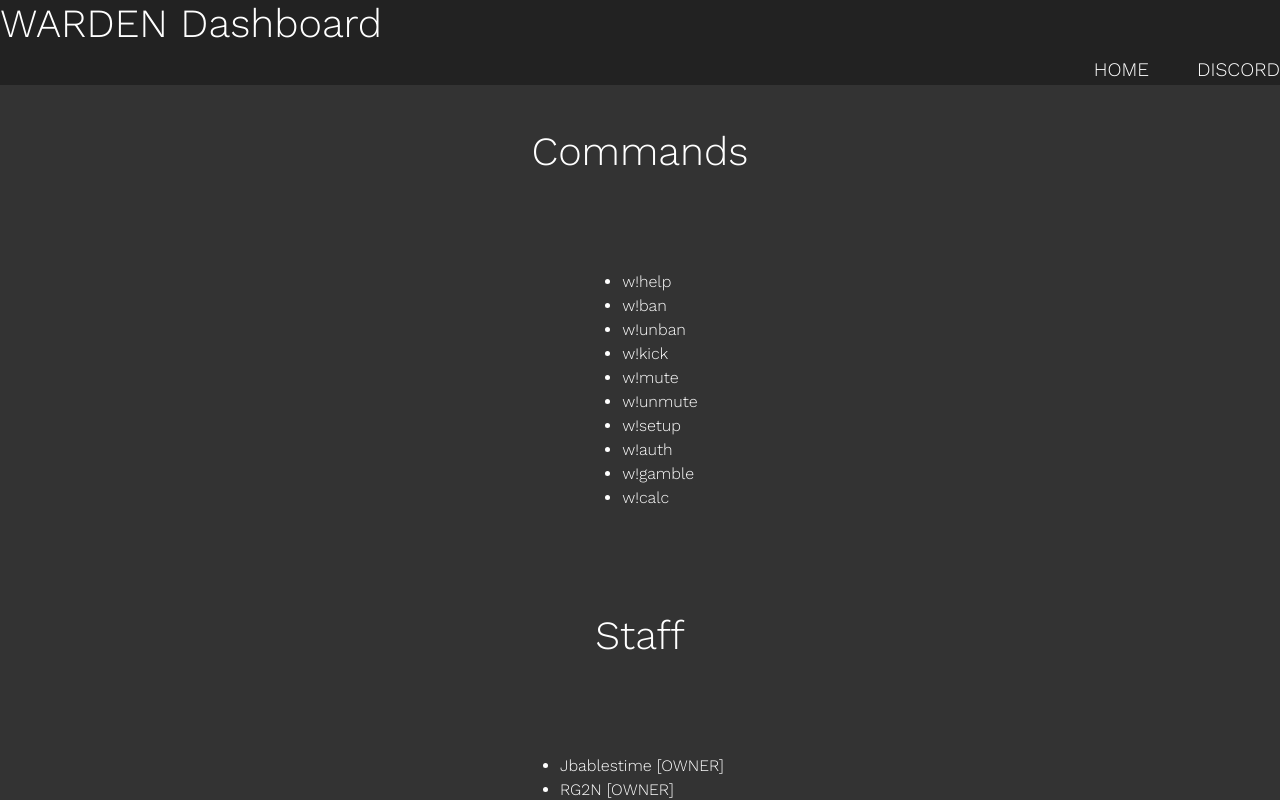
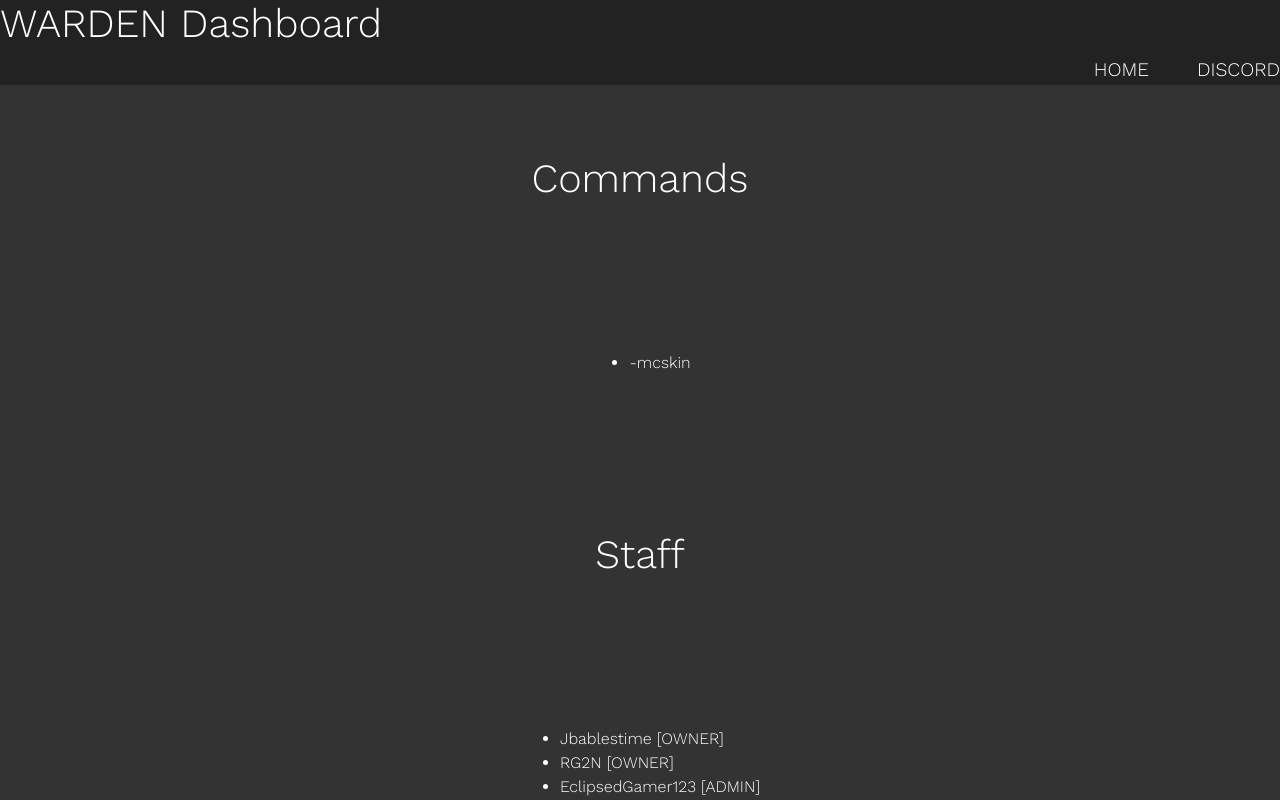
Before and after one commit to RG2N/Warden-Site, a plain HTML site: page index.html in a window 1280 px wide. Drawn offline with nearby package versions, Linux system fonts and the light colour scheme.

Commit message:
Update index.html

```diff
--- a/index.html
+++ b/index.html
@@ -1,11 +1,11 @@
 <!DOCTYPE html>
 <html>
   <head>
-    <title>Dashboard - Warden</title>
+    <title>Dashboard - Minecraft Bot</title>
     <link rel="icon" href="/warden.png">
     <meta charset="UTF-8">
     <meta name="description" content="Discord Bot Dashboard">
-    <meta name="keywords" content="Warden, Discord, JB, JBABLESTIME, RG2N">
+    <meta name="keywords" content="Minecraft Bot, Discord, JB, JBABLESTIME, RG2N">
     <meta name="author" content="Warden Dev">
     <meta name="viewport" content="width=device-width, initial-scale=1.0">
   </head>
@@ -25,16 +25,7 @@
     <div class="content">
       <h1 style="color: white;">Commands</h1>
       <ul style="color: white;">
-        <li>w!help</li>
-        <li>w!ban</li>
-        <li>w!unban</li>
-        <li>w!kick</li>
-        <li>w!mute</li>
-        <li>w!unmute</li>
-        <li>w!setup</li>
-        <li>w!auth</li>
-        <li>w!gamble</li>
-        <li>w!calc</li>
+        <li>-mcskin <username></li>
       </ul>
       <h1 style="color: white;">Staff</h1>
       <ul style="color: white;">
```
